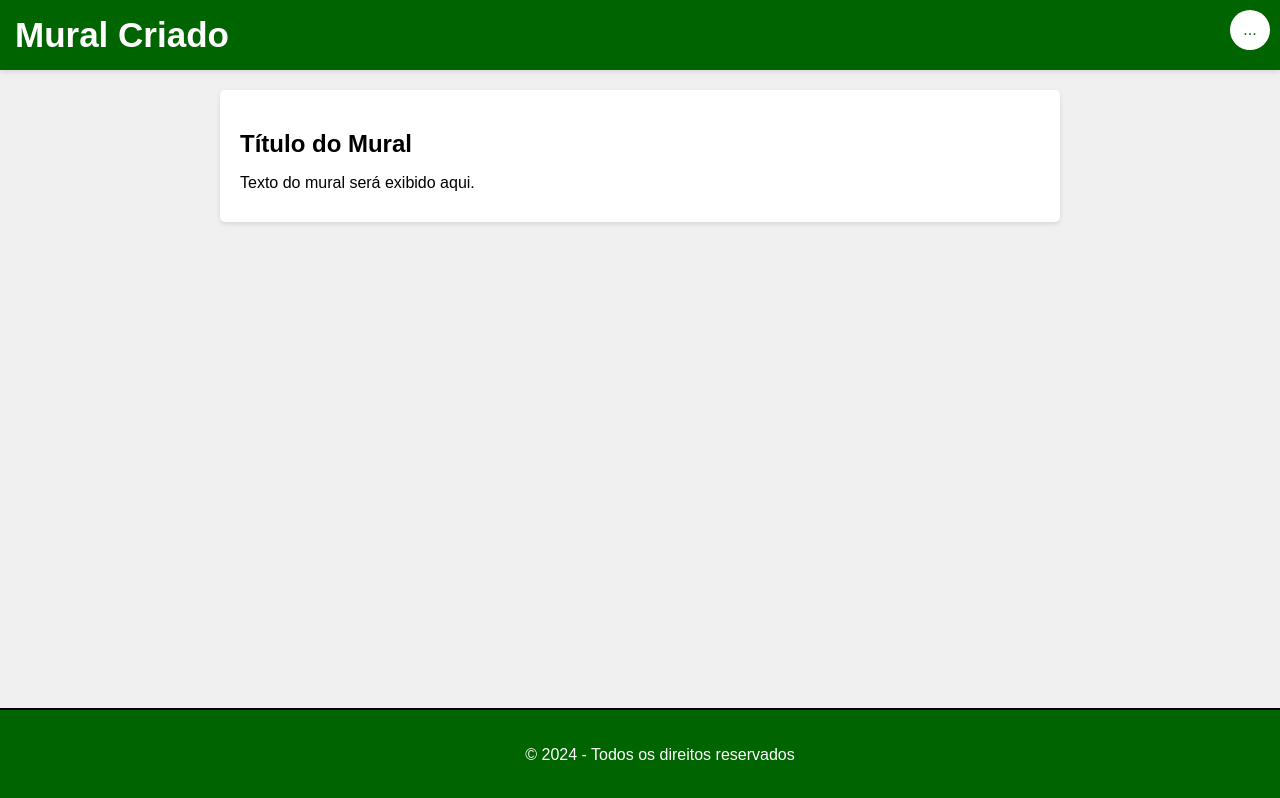
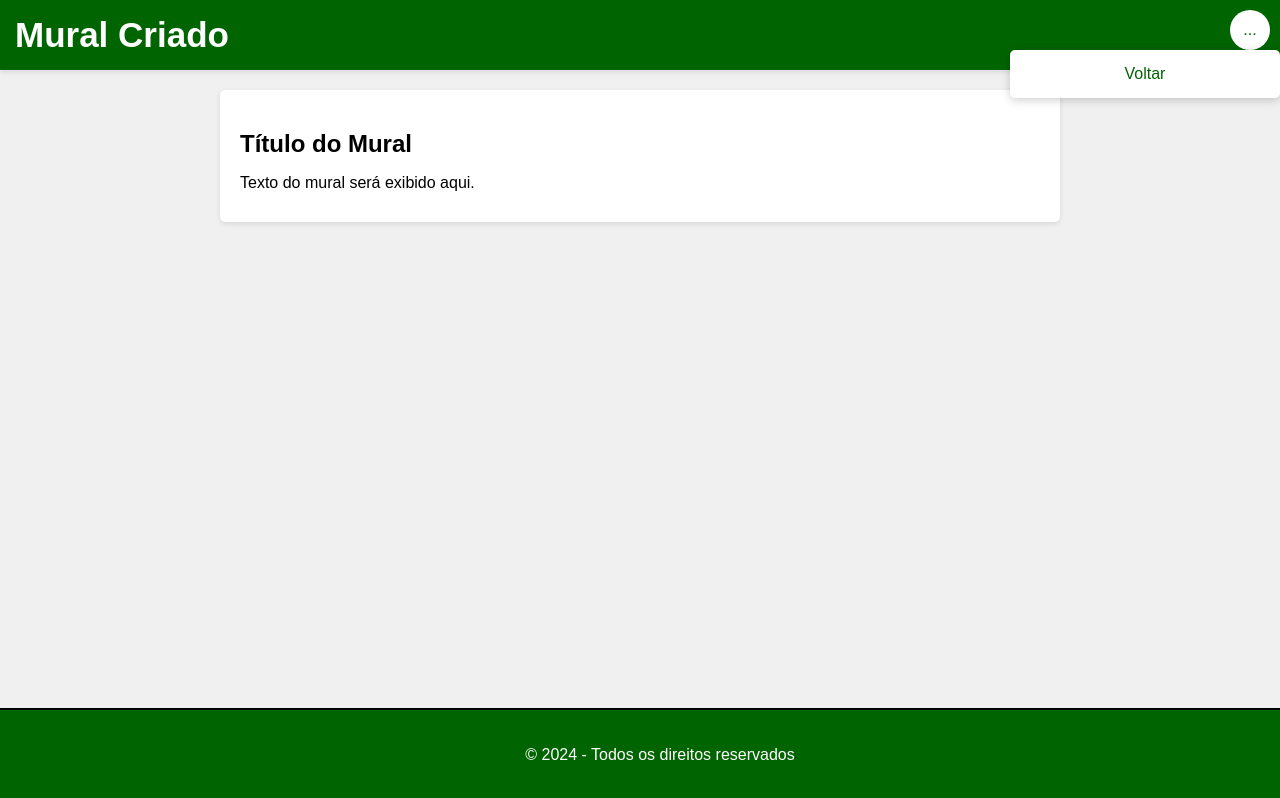
Before and after one commit to NicolasMp3/front-end-tf-web, a website: page mural.html in a window 1280 px wide. Both pictures are taken after a click on the element "...". Drawn offline with Linux system fonts and the light colour scheme.

Commit message:
voltarMural

```diff
--- a/mural.html
+++ b/mural.html
@@ -158,13 +158,13 @@
     const muralText = localStorage.getItem('muralText');
     const muralImage = localStorage.getItem('muralImage');
 
-    // Exibir o título e texto do mural
+    // Exibir o título e texto do mural, caso existam
     if (muralTitle && muralText) {
       document.getElementById('muralTitle').textContent = muralTitle;
       document.getElementById('muralText').textContent = muralText;
     }
 
-    // Exibir a imagem do mural, se houver
+    // Exibir a imagem do mural, caso exista
     if (muralImage) {
       const muralImageElement = document.getElementById('muralImage');
       muralImageElement.src = muralImage;
@@ -173,6 +173,17 @@
       document.getElementById('muralImage').style.display = 'none';
     }
   });
+
+  // Exibir/ocultar menu de opções ao clicar no ícone
+  document.getElementById('optionsCircle').addEventListener('click', function() {
+    const optionsMenu = document.getElementById('optionsMenu');
+    optionsMenu.style.display = optionsMenu.style.display === 'block' ? 'none' : 'block';
+  });
+
+  // Voltar ao clicar no botão "Voltar"
+  document.getElementById('goBack').addEventListener('click', function() {
+    window.history.back(); // Isso irá voltar à página anterior no histórico
+  });
 </script>
 
 </body>
```
